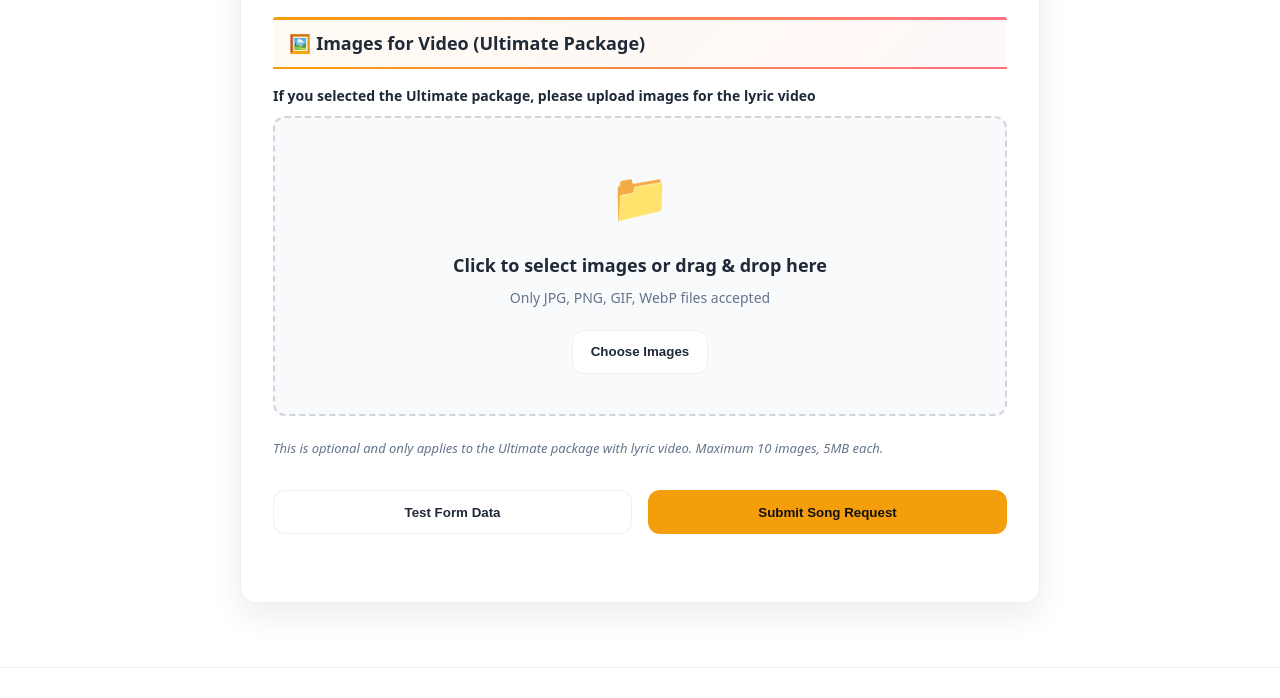
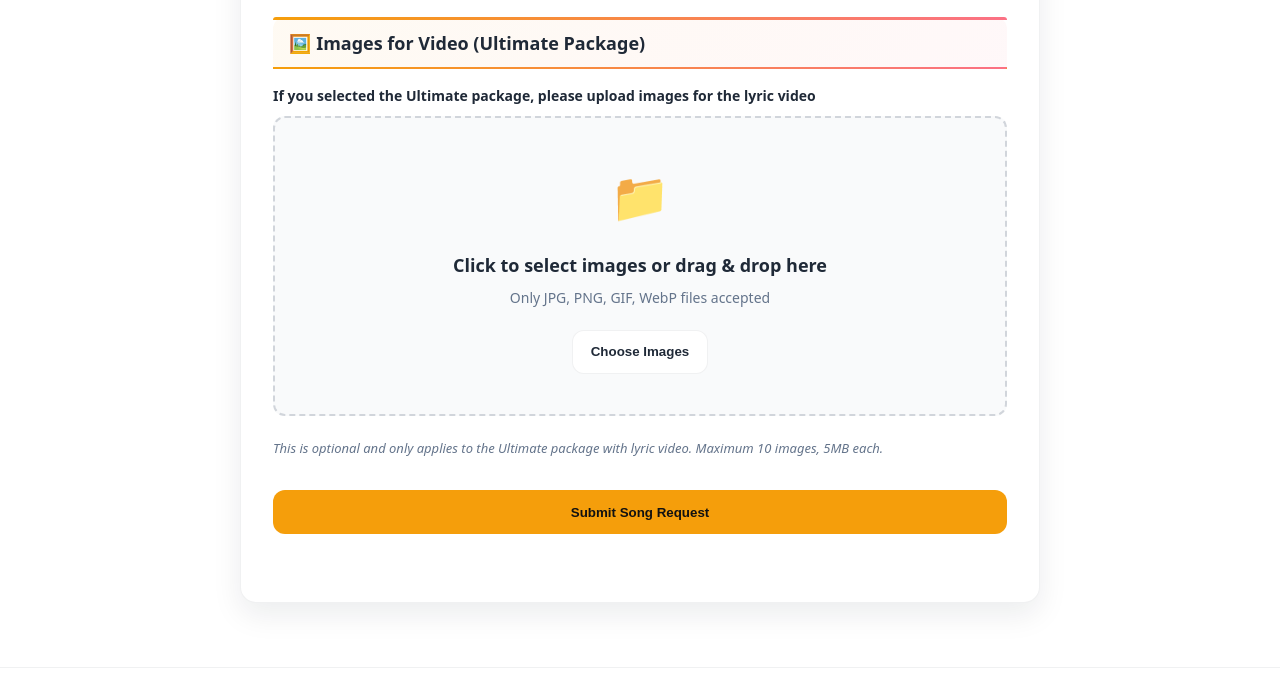
Before and after one commit to CineArt-AI/CustomTuneAI, a plain HTML site: page song-request.html in a window 1280 px wide. Shown: the part 2146-2844 px from the top of the page. Drawn offline with Linux system fonts and the light colour scheme.

Commit message:
removing text button

```diff
--- a/song-request.html
+++ b/song-request.html
@@ -1126,7 +1126,6 @@
 
                  <!-- Form Actions -->
          <div class="form-actions">
-           <button type="button" class="btn secondary" onclick="testFormData()">Test Form Data</button>
            <button type="submit" class="btn primary">Submit Song Request</button>
          </div>
 
@@ -1299,18 +1298,7 @@
        unitTag: 'wpcf7-f19611-p19588-o1' // must match exactly what WP outputs
      };
 
-     // Test function to verify form data
-     function testFormData() {
-       const formData = new FormData(form);
-       console.log('=== FORM DATA TEST ===');
-       console.log('Form fields:');
-       for (let [key, value] of formData.entries()) {
-         console.log(`${key}:`, value);
-       }
-       console.log('Selected files:', selectedFiles);
-       console.log('Total files:', selectedFiles.length);
-       console.log('=====================');
-     }
+
 
     const form = document.getElementById('songRequestForm');
     const msg  = document.getElementById('songRequestMsg');
```
